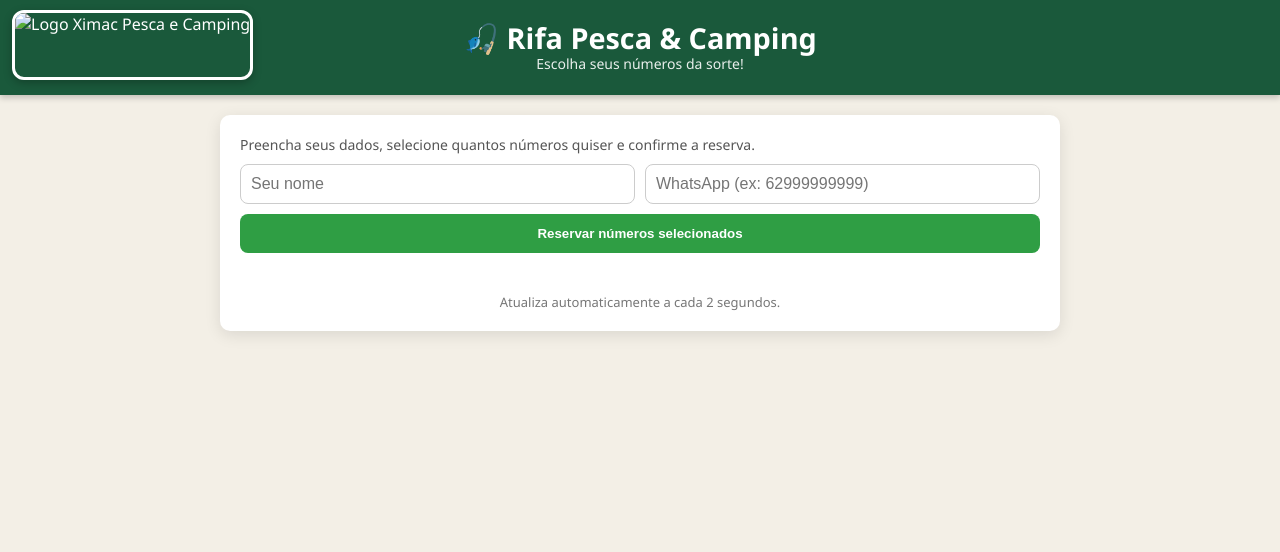
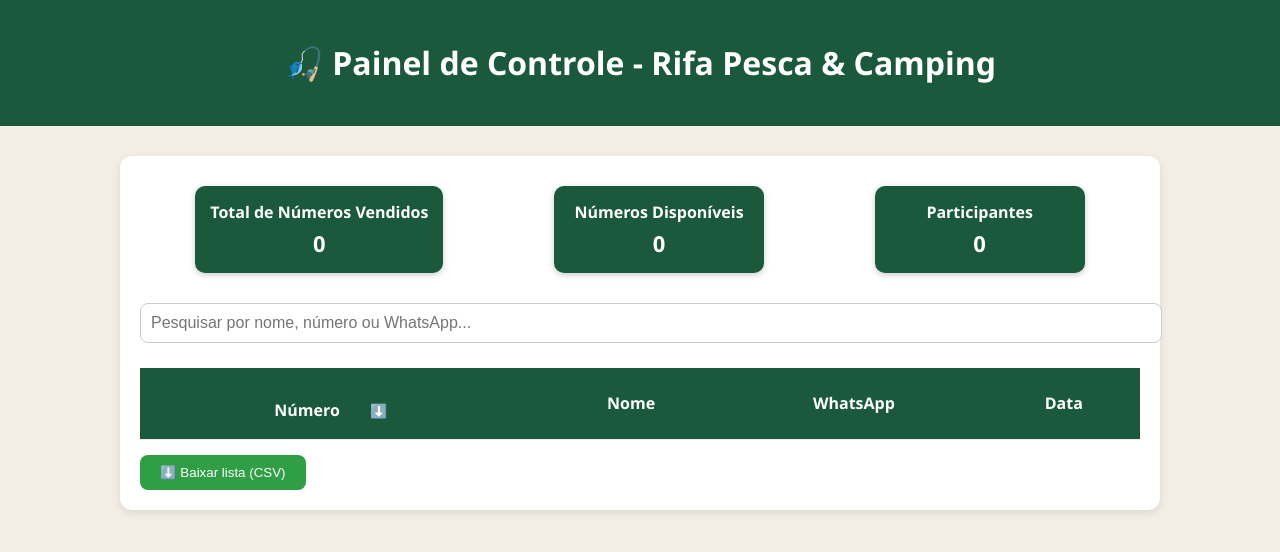
Before and after one commit to ximac-pescas/Painel, a plain HTML site: page index.html in a window 1280 px wide. Drawn offline with Linux system fonts and the light colour scheme; no server answers.

Commit message:
Update index.html

```diff
--- a/index.html
+++ b/index.html
@@ -1,14 +1,14 @@
-<!doctype html>
+<!DOCTYPE html>
 <html lang="pt-BR">
 <head>
-  <meta charset="utf-8" />
-  <meta name="viewport" content="width=device-width,initial-scale=1" />
-  <title>Rifa Pesca & Camping</title>
+<meta charset="UTF-8">
+<meta name="viewport" content="width=device-width, initial-scale=1.0">
+<title>Painel de Controle - Rifa Pesca & Camping 🎣</title>
 <style>
   :root {
     --verde: #1a593b;
+    --verde-claro: #2f9e44;
     --areia: #f3efe6;
-    --verde-claro: #2f9e44;
     --vermelho: #b71c1c;
   }
 
@@ -20,167 +20,144 @@
     padding: 0;
   }
 
-  /* --- HEADER COM LOGO RESPONSIVA --- */
   header {
-    position: relative;
     background: var(--verde);
-    color: white;
-    padding: 22px 20px;
+    color: #fff;
     text-align: center;
-    box-shadow: 0 3px 6px rgba(0,0,0,0.2);
-    overflow: visible;
-  }
-
-  header h1 {
-    margin: 0;
-    font-size: 1.8em;
-    line-height: 1.1;
-    font-weight: 600;
-  }
-
-  .logo {
-    position: absolute;
-    top: 10px;
-    left: 12px;
-    height: 64px;
-    width: auto;
-    max-width: 40%;
-    object-fit: contain;
-    display: block;
-
-    /* 🔹 Estilo aprimorado */
-    border-radius: 12px;                  /* bordas arredondadas */
-    border: 3px solid #fff;               /* borda branca elegante */
-    box-shadow: 0 3px 8px rgba(0, 0, 0, 0.25); /* sombra suave */
-  }
-
-
-  @media (max-width: 900px) {
-    .logo { height: 56px; max-width: 36%; }
-    header { padding: 18px 14px; }
-    header h1 { font-size: 1.5em; }
-  }
-
-  @media (max-width: 480px) {
-    .logo { height: 44px; max-width: 45%; top: 8px; left: 10px; }
-    header h1 { font-size: 1.2em; }
-    header div { font-size: 13px; }
+    padding: 20px;
   }
 
   main {
-    max-width: 800px;
-    margin: 20px auto;
-    background: white;
-    border-radius: 10px;
+    max-width: 1000px;
+    margin: 30px auto;
+    background: #fff;
+    border-radius: 12px;
     padding: 20px;
-    box-shadow: 0 4px 16px rgba(0,0,0,0.1);
+    box-shadow: 0 3px 10px rgba(0,0,0,0.1);
   }
 
-  .descricao {
-    font-size: 14px;
-    color: #555;
-    margin-bottom: 10px;
-  }
-
-  form {
+  .resumo {
     display: flex;
     flex-wrap: wrap;
-    gap: 10px;
+    justify-content: space-around;
+    text-align: center;
     margin-bottom: 20px;
   }
 
-  input {
-    flex: 1 1 45%;
-    padding: 10px;
-    border: 1px solid #ccc;
-    border-radius: 8px;
+  .card {
+    background: var(--verde);
+    color: #fff;
+    border-radius: 10px;
+    padding: 15px;
+    min-width: 180px;
+    margin: 10px;
+    box-shadow: 0 2px 6px rgba(0,0,0,0.2);
+  }
+
+  .card h3 {
+    margin: 0;
     font-size: 16px;
   }
 
+  .card p {
+    font-size: 22px;
+    font-weight: bold;
+    margin: 5px 0 0;
+  }
+
+  input {
+    width: 100%;
+    padding: 10px;
+    margin-bottom: 15px;
+    border-radius: 8px;
+    border: 1px solid #ccc;
+    font-size: 16px;
+  }
+
+  table {
+    width: 100%;
+    border-collapse: collapse;
+    margin-top: 10px;
+  }
+
+  th, td {
+    padding: 10px;
+    border-bottom: 1px solid #eee;
+    text-align: center;
+  }
+
+  th {
+    background: var(--verde);
+    color: #fff;
+  }
+
+  tr:nth-child(even) {
+    background: #f9f9f9;
+  }
+
   button {
-    flex: 1 1 100%;
     background: var(--verde-claro);
     border: none;
     color: white;
-    font-weight: 600;
-    padding: 12px;
+    padding: 10px 20px;
     border-radius: 8px;
     cursor: pointer;
-    transition: background 0.2s;
+    margin-top: 15px;
   }
 
   button:hover {
     background: #218838;
   }
 
-  .grid {
-    display: grid;
-    grid-template-columns: repeat(auto-fill, minmax(70px, 1fr));
-    gap: 10px;
-  }
-
-  .numero {
-    background: #e0ece6;
-    padding: 12px 0;
-    border-radius: 8px;
-    text-align: center;
-    font-weight: bold;
+  .ordem-btn {
+    background: transparent;
+    color: #fff;
+    border: none;
     cursor: pointer;
-    transition: all 0.2s;
-    user-select: none;
-  }
-
-  .numero:hover {
-    transform: scale(1.05);
-    background: #d7f5e3;
-  }
-
-  .numero.ocupado {
-    background: var(--vermelho);
-    color: #fff;
-    cursor: not-allowed;
-    transform: none;
-  }
-
-  .numero.selecionado {
-    background: var(--verde-claro);
-    color: #fff;
-    transform: scale(1.05);
-  }
-
-  .footer {
-    text-align: center;
-    font-size: 13px;
-    color: #777;
-    margin-top: 20px;
-  }
-
-  @media (max-width: 600px) {
-    input {
-      flex: 1 1 100%;
-    }
+    font-size: 14px;
+    margin-left: 6px;
   }
 </style>
 </head>
 <body>
-
   <header>
-    <img src="logo.jpg" alt="Logo Ximac Pesca e Camping" class="logo">
-    <h1>🎣 Rifa Pesca & Camping</h1>
-    <div style="font-size:14px;opacity:0.9;">Escolha seus números da sorte!</div>
+    <h1>🎣 Painel de Controle - Rifa Pesca & Camping</h1>
   </header>
 
   <main>
-    <div class="descricao">Preencha seus dados, selecione quantos números quiser e confirme a reserva.</div>
+    <div class="resumo">
+      <div class="card">
+        <h3>Total de Números Vendidos</h3>
+        <p id="vendidos">0</p>
+      </div>
+      <div class="card">
+        <h3>Números Disponíveis</h3>
+        <p id="disponiveis">0</p>
+      </div>
+      <div class="card">
+        <h3>Participantes</h3>
+        <p id="participantes">0</p>
+      </div>
+    </div>
 
-    <form id="formRifa">
-      <input id="nome" placeholder="Seu nome" required />
-      <input id="whatsapp" placeholder="WhatsApp (ex: 62999999999)" required />
-      <button type="submit">Reservar números selecionados</button>
-    </form>
+    <input type="text" id="pesquisa" placeholder="Pesquisar por nome, número ou WhatsApp...">
 
-    <div class="grid" id="grid"></div>
-    <div class="footer">Atualiza automaticamente a cada 2 segundos.</div>
+    <table>
+      <thead>
+        <tr>
+          <th>
+            Número
+            <button class="ordem-btn" id="ordenar">⬇️</button>
+          </th>
+          <th>Nome</th>
+          <th>WhatsApp</th>
+          <th>Data</th>
+        </tr>
+      </thead>
+      <tbody id="tabela"></tbody>
+    </table>
+
+    <button id="baixar">⬇️ Baixar lista (CSV)</button>
   </main>
 
 <script>
@@ -188,14 +165,16 @@ const SCRIPT_URL = "https://script.google.com/macros/s/AKfycbzxK-9nl29lbEjStG7Wt
 const TOKEN = "Rf2024XimacPesca9381";
 const TOTAL_NUMEROS = 100;
 
-// 🔹 Lista local com status de pagamento
+// Guarda status de pagamento
 let listaPagamentos = [];
 
 async function carregarDados() {
+  try {
     const resp = await fetch(`${SCRIPT_URL}?token=${TOKEN}`);
     const json = await resp.json();
+
     if (!json.success) {
-    alert('Erro ao carregar dados!');
+      alert("Erro ao carregar dados!");
       return;
     }
 
@@ -203,11 +182,11 @@ async function carregarDados() {
     const tabela = document.getElementById("tabela");
     tabela.innerHTML = "";
 
-  // Mantém status de quem já estava verde (pago)
+    // Atualiza ou mantém status de pagamento
     const novos = [];
     data.forEach(item => {
-    const pago = listaPagamentos.find(p => p.numero === item.numero)?.pago || false;
-    novos.push({ ...item, pago });
+      const encontrado = listaPagamentos.find(p => p.numero === item.numero);
+      const pago = encontrado ? encontrado.pago : false;
 
       const tr = document.createElement("tr");
       tr.innerHTML = `
@@ -216,21 +195,16 @@ async function carregarDados() {
         <td>${item.whatsapp}</td>
         <td>${item.data ? item.data : "-"}</td>
       `;
-    if (pago) tr.style.background = "#c8e6c9"; // verde claro
+      if (pago) tr.style.backgroundColor = "#c8e6c9";
 
-    // Clique para marcar/desmarcar pagamento
       tr.addEventListener("click", () => {
-      tr.classList.toggle("pago");
-      if (tr.classList.contains("pago")) {
-        tr.style.background = "#c8e6c9"; // verde claro
-        atualizarStatus(item.numero, true);
-      } else {
-        tr.style.background = ""; // volta normal
-        atualizarStatus(item.numero, false);
-      }
+        const pagoAtual = !pago;
+        atualizarStatus(item.numero, pagoAtual);
+        tr.style.backgroundColor = pagoAtual ? "#c8e6c9" : "";
       });
 
       tabela.appendChild(tr);
+      novos.push({ ...item, pago });
     });
 
     listaPagamentos = novos;
@@ -240,7 +214,19 @@ async function carregarDados() {
     document.getElementById("disponiveis").textContent = TOTAL_NUMEROS - data.length;
     document.getElementById("participantes").textContent = new Set(data.map(d => d.nome)).size;
 
+  } catch (e) {
+    console.error("Erro ao carregar dados:", e);
+  }
+}
+
+// Atualiza status de pagamento localmente
+function atualizarStatus(numero, pago) {
+  const index = listaPagamentos.findIndex(p => p.numero === numero);
+  if (index >= 0) listaPagamentos[index].pago = pago;
+}
+
 // Pesquisa dinâmica
+document.addEventListener("DOMContentLoaded", () => {
   const pesquisa = document.getElementById("pesquisa");
   pesquisa.addEventListener("input", () => {
     const termo = pesquisa.value.toLowerCase();
@@ -250,10 +236,8 @@ async function carregarDados() {
     });
   });
 
-  // Exportar CSV com todos os números:
-  // - Pagos → nome + número
-  // - Não pagos → apenas número
-  document.getElementById("baixar").onclick = () => {
+  // Botão baixar lista CSV
+  document.getElementById("baixar").addEventListener("click", () => {
     let csv = "Número,Nome\n";
     listaPagamentos.forEach(item => {
       if (item.pago) {
@@ -262,23 +246,18 @@ async function carregarDados() {
         csv += `${item.numero},\n`;
       }
     });
+
     const blob = new Blob([csv], { type: "text/csv;charset=utf-8;" });
     const link = document.createElement("a");
     link.href = URL.createObjectURL(blob);
     link.download = "rifa_com_pagamentos.csv";
     link.click();
-  };
-}
+  });
 
-// 🔹 Atualiza status local (quem pagou)
-function atualizarStatus(numero, pago) {
-  const i = listaPagamentos.findIndex(p => p.numero === numero);
-  if (i >= 0) listaPagamentos[i].pago = pago;
-}
-
-// Atualiza automaticamente a cada 6 segundos
+  // Carregar dados inicialmente e atualizar a cada 6s
   carregarDados();
   setInterval(carregarDados, 6000);
+});
 </script>
 </body>
 </html>
```
Lines whose indentation alone changed are shown as unchanged.
